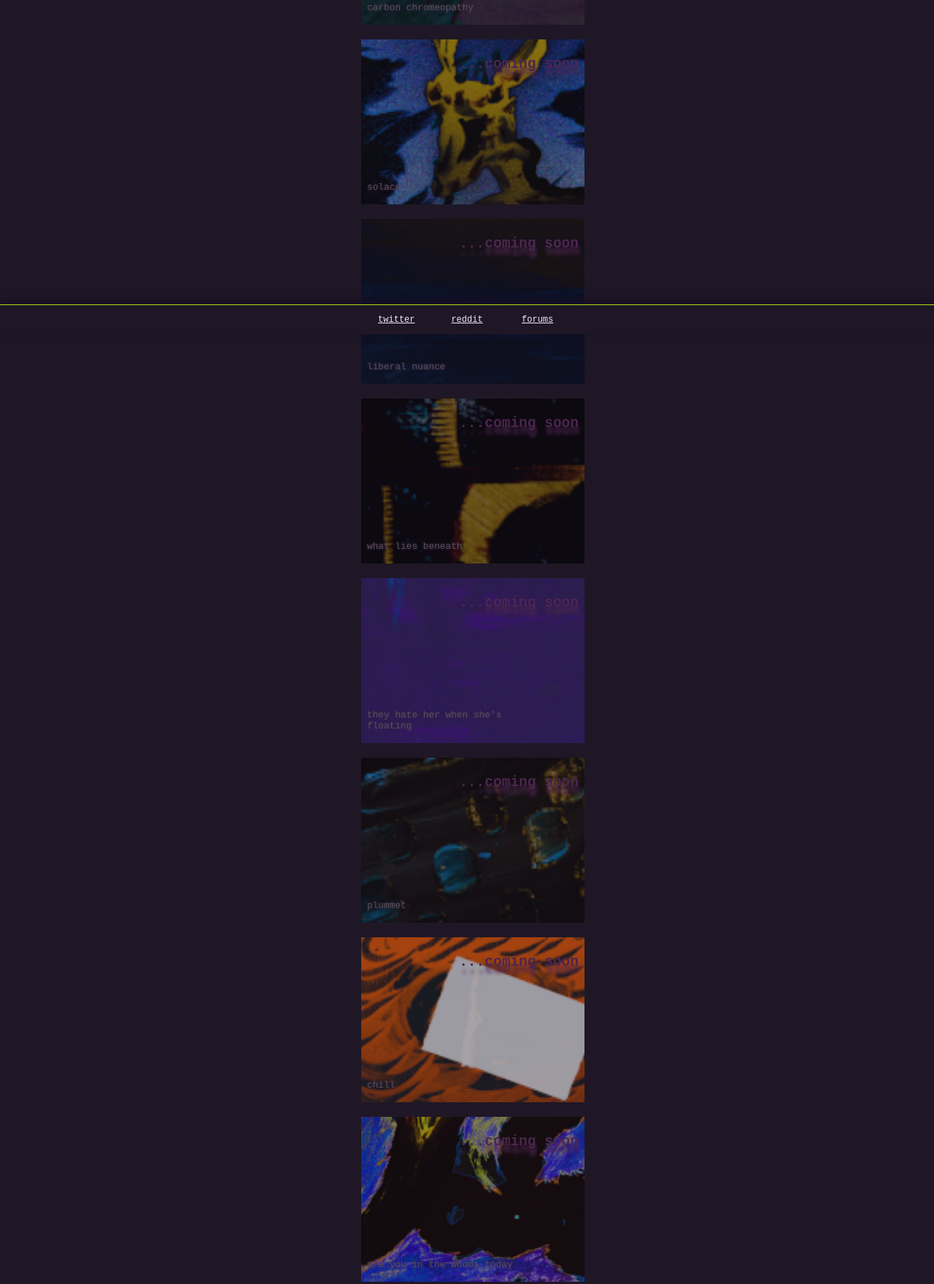
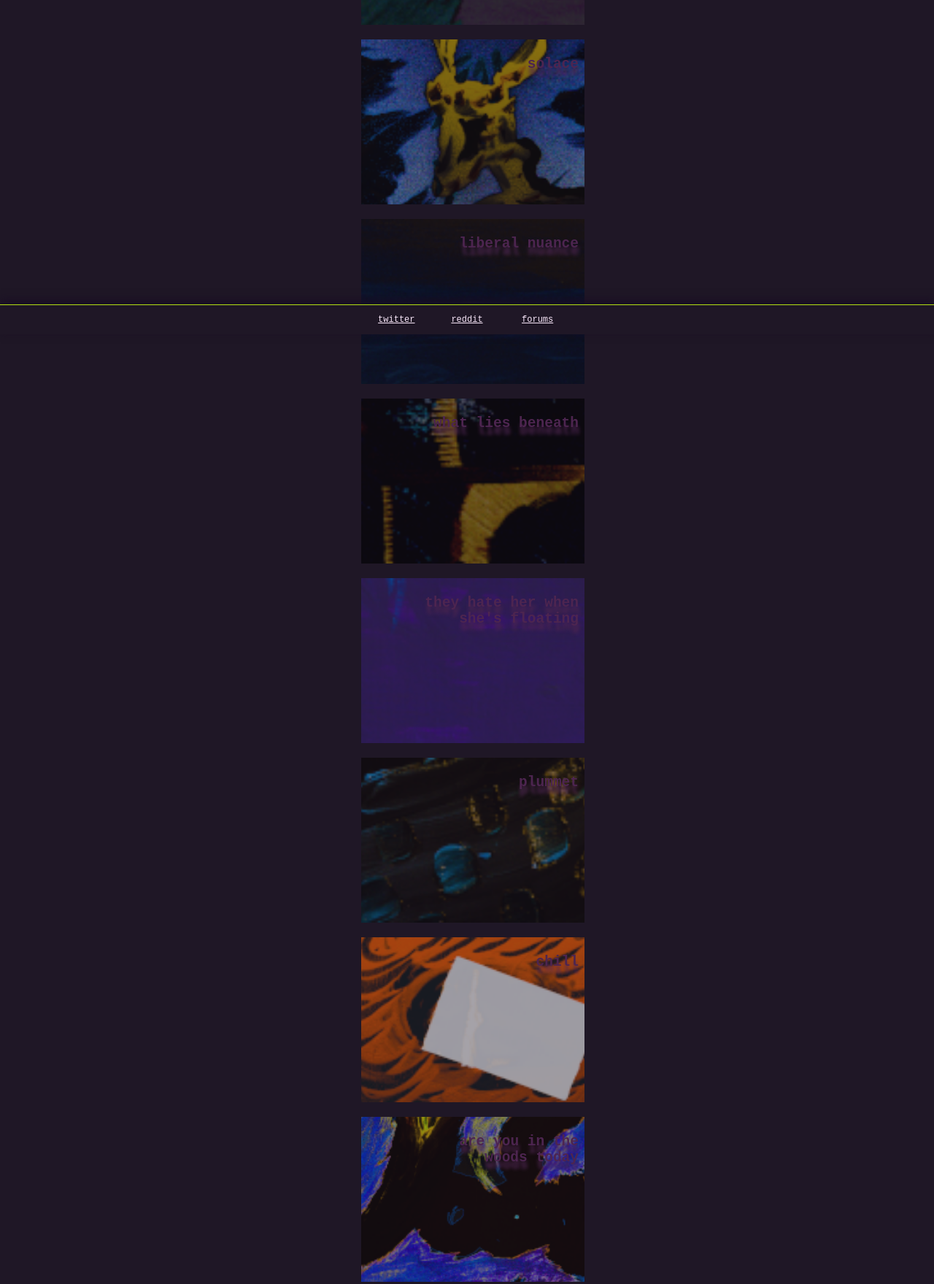
Before and after one commit to ullamonster/ullamonster.github.io, a plain HTML site: page polymers.html in a window 1280 px wide. Shown: the part 342-2101 px from the top of the page at 73% size. Drawn offline with Linux system fonts and the light colour scheme.

Commit message:
Update polymers.html

```diff
--- a/polymers.html
+++ b/polymers.html
@@ -15,36 +15,28 @@
         </header>
         <content>
             <pre id="carbonchromeopathy" class="hover-me-tender image-in-da-back">
-                <h2>...coming soon</h2>
-                <div>carbon chromeopathy</div>
+                <h2>carbon chromeopathy</h2>
             </pre>
             <pre id="solace" class="hover-me-tender image-in-da-back">
-                <h2>...coming soon</h2>
-                <div>solace</div>
+                <h2>solace</h2>
             </pre>
             <pre id="liberalnuance" class="hover-me-tender image-in-da-back">
-                <h2>...coming soon</h2>
-                <div>liberal nuance</div>
+                <h2>liberal nuance</h2>
             </pre>
             <pre id="whatliesbeneath" class="hover-me-tender image-in-da-back">
-                <h2>...coming soon</h2>
-                <div>what lies beneath</div>
+                <h2>what lies beneath</h2>
             </pre>
             <pre id="theyhateherwhenshesfloating" class="hover-me-tender image-in-da-back">
-                <h2>...coming soon</h2>
-                <div>they hate her when she's<br />floating</div>
+                <h2>they hate her when<br />she's floating</h2>
             </pre>
             <pre id="plummet" class="hover-me-tender image-in-da-back">
-                <h2>...coming soon</h2>
-                <div>plummet</div>
+                <h2>plummet</h2>
             </pre>
             <pre id="chill" class="hover-me-tender image-in-da-back">
-                <h2>...coming soon</h2>
-                <div>chill</div>
+                <h2>chill</h2>
             </pre>
             <pre id="areyouinthewoods" class="hover-me-tender image-in-da-back">
-                <h2>...coming soon</h2>
-                <div>are you in the woods today</div>
+                <h2>are you in the<br />woods today</h2>
             </pre>
         </content>
         <footer>
```
